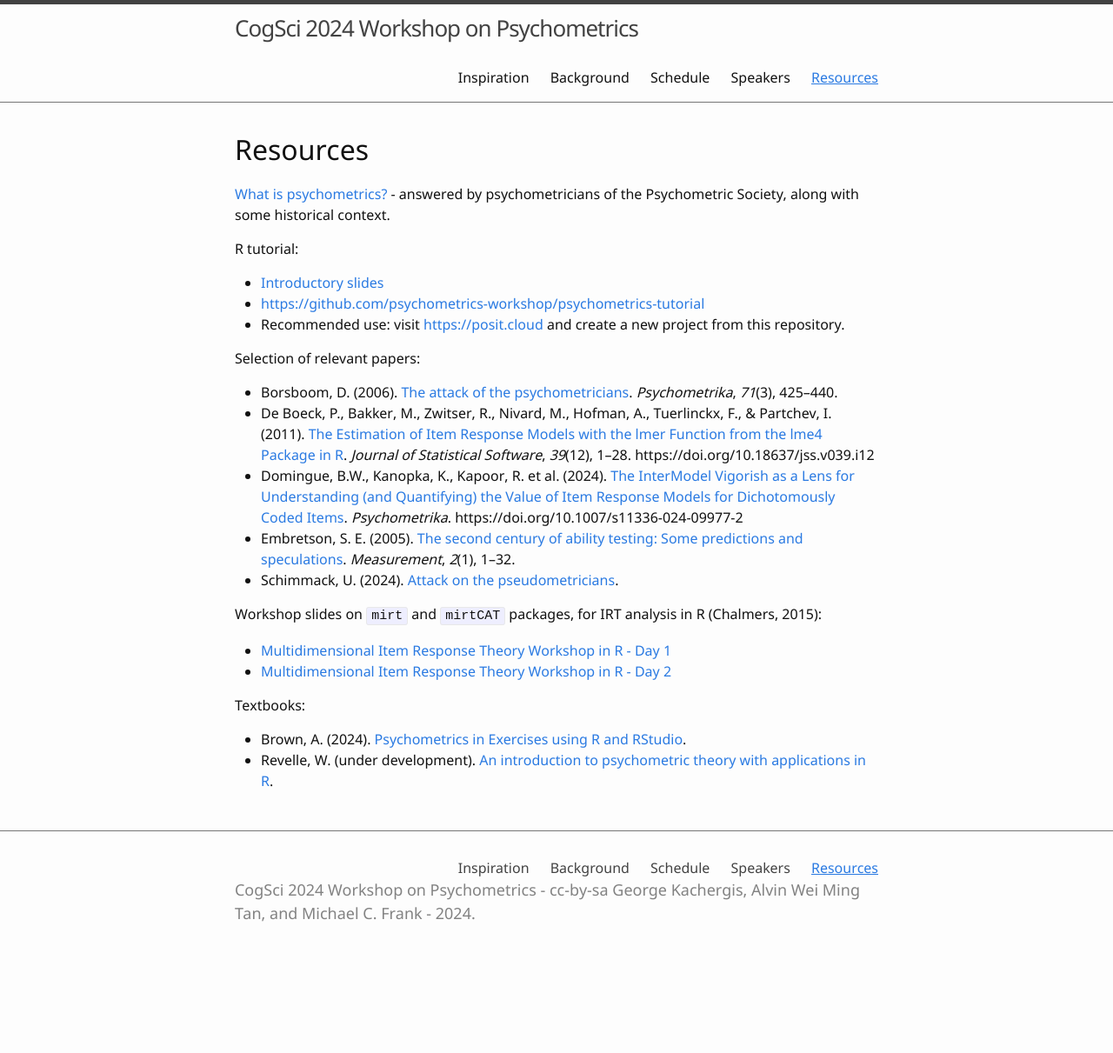
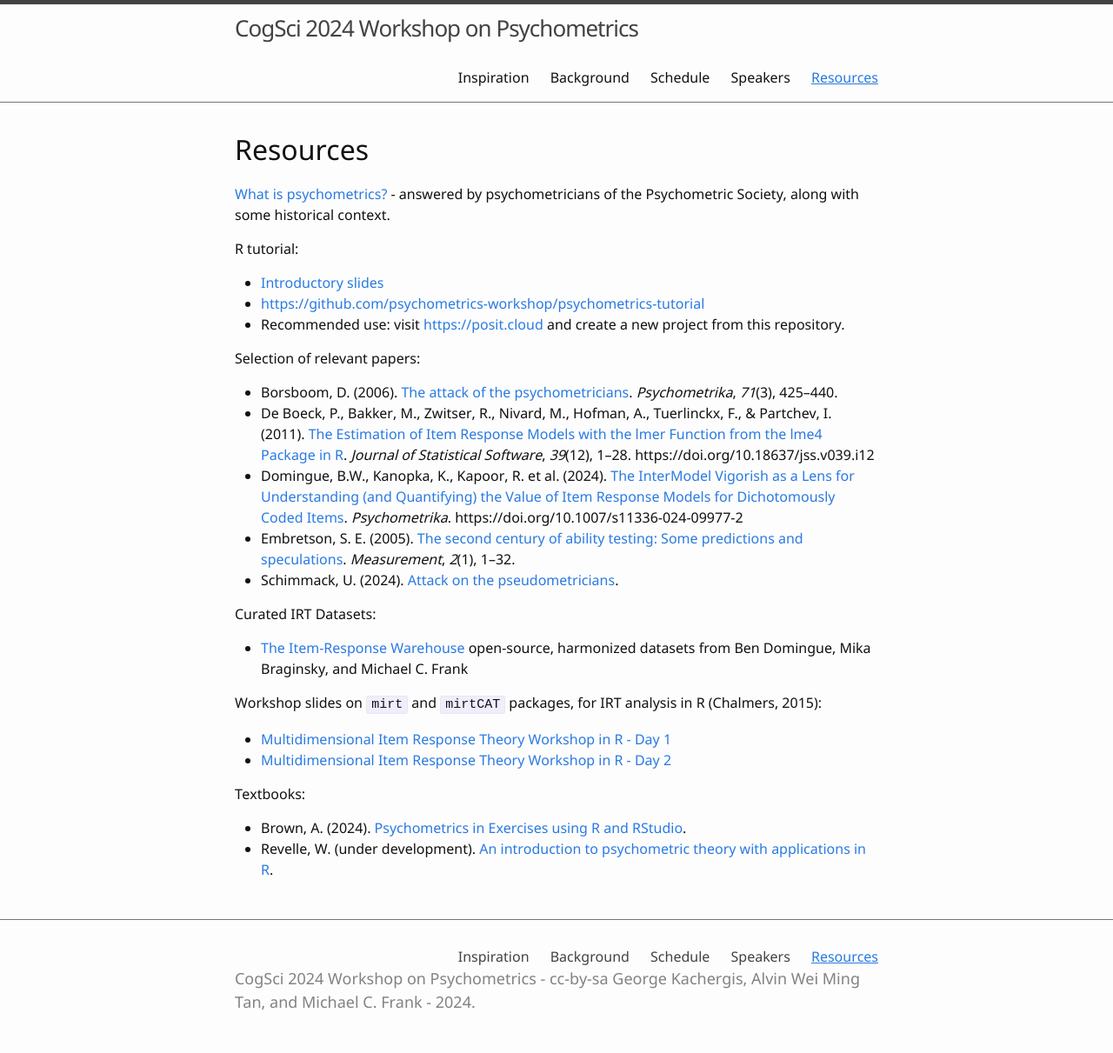
Before and after one commit to kachergis/psychometrics-workshop, a Jekyll site: the page built from 4-resources.md, in a window 1280 px wide. Shown: the whole page at 87% size. Built offline with Jekyll 4.4.1, drawn with Linux system fonts in a browser that asks for light colours; before the commit the page ends 1109 px from its top, so only the background shows below that.

Commit message:
add IRW to resources

```diff
--- a/4-resources.md
+++ b/4-resources.md
@@ -21,6 +21,9 @@ Selection of relevant papers:
 - Schimmack, U. (2024). [Attack on the pseudometricians](https://replicationindex.com/2024/06/18/attack-on-the-pseudometricians/).
 
 
+Curated IRT Datasets:
+- [The Item-Response Warehouse](https://datapages.github.io/irw) open-source, harmonized datasets from Ben Domingue, Mika Braginsky, and Michael C. Frank
+
 Workshop slides on `mirt` and `mirtCAT` packages, for IRT analysis in R (Chalmers, 2015):
 - [Multidimensional Item Response Theory Workshop
 in R - Day 1](https://philchalmers.github.io/mirt/extra/mirt-Workshop-2015_Day-1.pdf)
```
